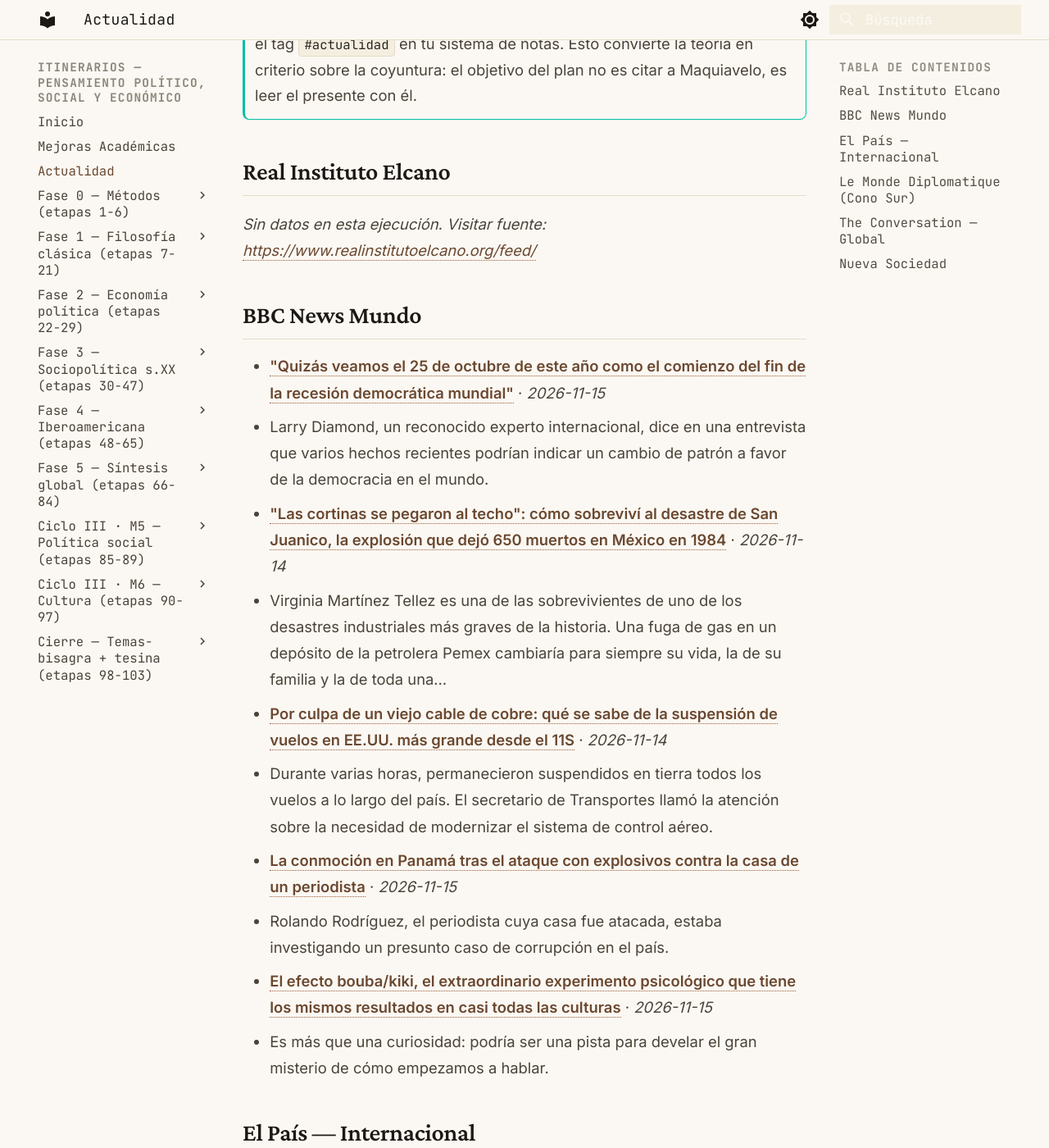
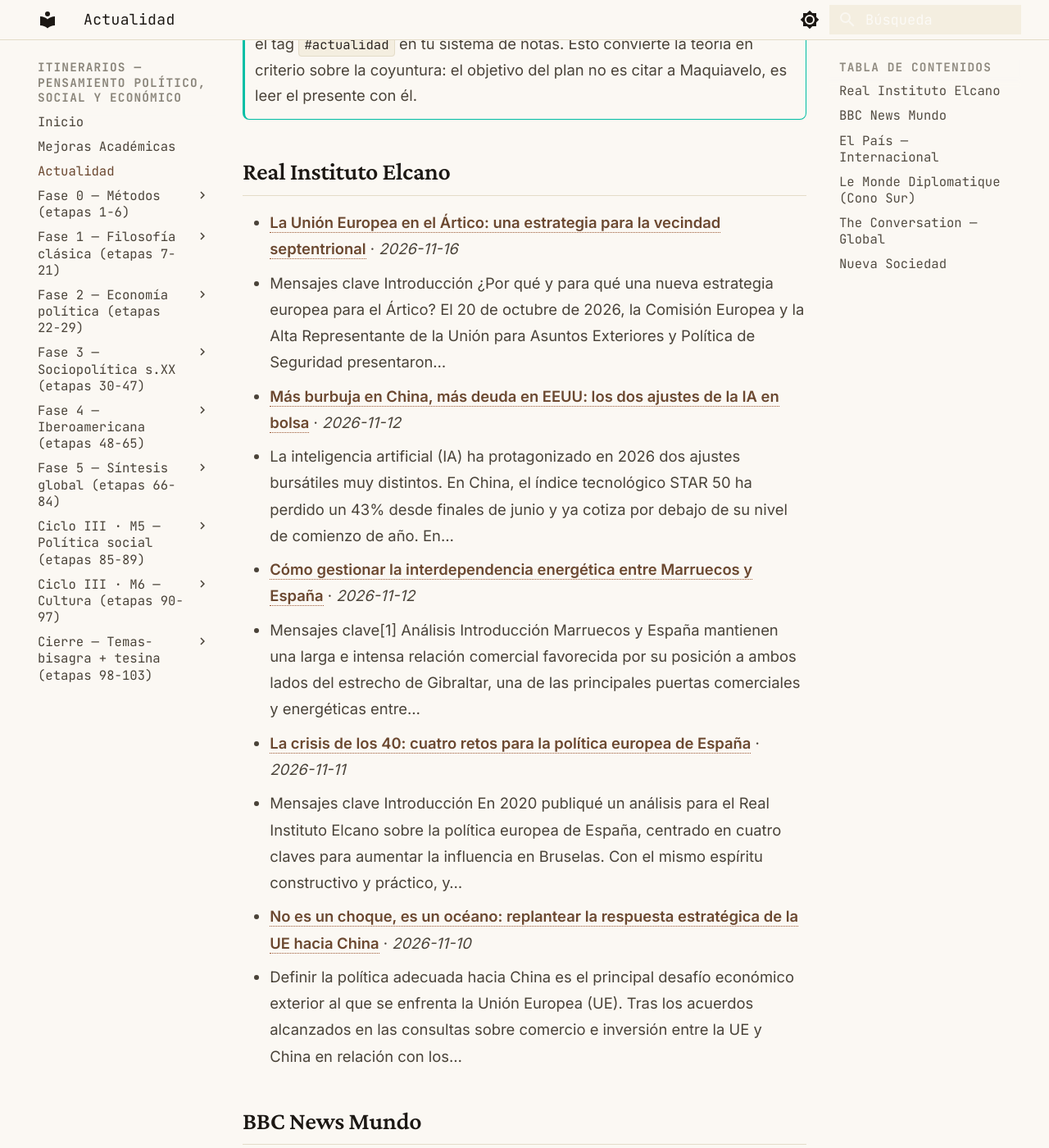
Before and after one commit to MrSpagVi/Curso, an MkDocs documentation site: the page built from docs/actualidad.md, in a window 1280 px wide and 1400 px high, scrolled down 468 px. Shown: the whole window at 82% size. Built offline with MkDocs 1.6.1 and Material for MkDocs 9.7.7, drawn with Linux system fonts in a browser that asks for light colours; some of the changed text lies outside the part shown.

Commit message:
auto: actualidad 2026-11-16

```diff
--- a/docs/actualidad.md
+++ b/docs/actualidad.md
@@ -6,36 +6,45 @@ title: Actualidad
 
 Últimos titulares de fuentes que dictan agenda en ciencia política y geopolítica. Actualizado automáticamente cada día (vía GitHub Actions).
 
-_Última actualización: 2026-11-15 13:12 UTC_
+_Última actualización: 2026-11-16 14:22 UTC_
 
 !!! tip "Ritual mensual — #actualidad"
     El último sábado de cada mes: agarrá **un** titular de los de abajo y escribí **300 palabras** aplicándole **2 autores** del último mes que leíste. ¿Qué diría cada uno? ¿En qué chocan? No resumas la noticia — usala como caso para pensar con las herramientas que venís construyendo. Guardá el texto con el tag `#actualidad` en tu sistema de notas. Esto convierte la teoría en criterio sobre la coyuntura: el objetivo del plan no es citar a Maquiavelo, es leer el presente con él.
 
 ## Real Instituto Elcano
 
-_Sin datos en esta ejecución. Visitar fuente: [https://www.realinstitutoelcano.org/feed/](https://www.realinstitutoelcano.org/feed/)_
+- **[La Unión Europea en el Ártico: una estrategia para la vecindad septentrional](https://www.realinstitutoelcano.org/analisis/la-union-europea-en-el-artico-una-estrategia-para-la-vecindad-septentrional/)** · *2026-11-16*
+  - Mensajes clave Introducción ¿Por qué y para qué una nueva estrategia europea para el Ártico? El 20 de octubre de 2026, la Comisión Europea y la Alta Representante de la Unión para Asuntos Exteriores y Política de Seguridad presentaron…
+- **[Más burbuja en China, más deuda en EEUU: los dos ajustes de la IA en bolsa](https://www.realinstitutoelcano.org/comentarios/mas-burbuja-en-china-mas-deuda-en-eeuu-los-dos-ajustes-de-la-ia-en-bolsa/)** · *2026-11-12*
+  - La inteligencia artificial (IA) ha protagonizado en 2026 dos ajustes bursátiles muy distintos. En China, el índice tecnológico STAR 50 ha perdido un 43% desde finales de junio y ya cotiza por debajo de su nivel de comienzo de año. En…
+- **[Cómo gestionar la interdependencia energética entre Marruecos y España](https://www.realinstitutoelcano.org/analisis/como-gestionar-la-interdependencia-energetica-entre-marruecos-y-espana/)** · *2026-11-12*
+  - Mensajes clave[1] Análisis Introducción Marruecos y España mantienen una larga e intensa relación comercial favorecida por su posición a ambos lados del estrecho de Gibraltar, una de las principales puertas comerciales y energéticas entre…
+- **[La crisis de los 40: cuatro retos para la política europea de España](https://www.realinstitutoelcano.org/analisis/la-crisis-de-los-40-cuatro-retos-para-la-politica-europea-de-espana/)** · *2026-11-11*
+  - Mensajes clave Introducción En 2020 publiqué un análisis para el Real Instituto Elcano sobre la política europea de España, centrado en cuatro claves para aumentar la influencia en Bruselas. Con el mismo espíritu constructivo y práctico, y…
+- **[No es un choque, es un océano: replantear la respuesta estratégica de la UE hacia China](https://www.realinstitutoelcano.org/comentarios/no-es-un-choque-es-un-oceano-replantear-la-respuesta-estrategica-de-la-ue-hacia-china/)** · *2026-11-10*
+  - Definir la política adecuada hacia China es el principal desafío económico exterior al que se enfrenta la Unión Europea (UE). Tras los acuerdos alcanzados en las consultas sobre comercio e inversión entre la UE y China en relación con los…
 
 ## BBC News Mundo
 
-- **["Quizás veamos el 25 de octubre de este año como el comienzo del fin de la recesión democrática mundial"](https://www.bbc.com/mundo/articles/cmy493l9xx1zo?at_medium=RSS&at_campaign=rss)** · *2026-11-15*
-  - Larry Diamond, un reconocido experto internacional, dice en una entrevista que varios hechos recientes podrían indicar un cambio de patrón a favor de la democracia en el mundo.
-- **["Las cortinas se pegaron al techo": cómo sobreviví al desastre de San Juanico, la explosión que dejó 650 muertos en México en 1984](https://www.bbc.com/mundo/articles/c93xe77lg73o?at_medium=RSS&at_campaign=rss)** · *2026-11-14*
-  - Virginia Martínez Tellez es una de las sobrevivientes de uno de los desastres industriales más graves de la historia. Una fuga de gas en un depósito de la petrolera Pemex cambiaría para siempre su vida, la de su familia y la de toda una…
-- **[Por culpa de un viejo cable de cobre: qué se sabe de la suspensión de vuelos en EE.UU. más grande desde el 11S](https://www.bbc.com/mundo/articles/c5n4e274kdlro?at_medium=RSS&at_campaign=rss)** · *2026-11-14*
-  - Durante varias horas, permanecieron suspendidos en tierra todos los vuelos a lo largo del país. El secretario de Transportes llamó la atención sobre la necesidad de modernizar el sistema de control aéreo.
-- **[La conmoción en Panamá tras el ataque con explosivos contra la casa de un periodista](https://www.bbc.com/mundo/articles/cj62pl46r351o?at_medium=RSS&at_campaign=rss)** · *2026-11-15*
-  - Rolando Rodríguez, el periodista cuya casa fue atacada, estaba investigando un presunto caso de corrupción en el país.
-- **[El efecto bouba/kiki, el extraordinario experimento psicológico que tiene los mismos resultados en casi todas las culturas](https://www.bbc.com/mundo/articles/c35yn4xdxz5eo?at_medium=RSS&at_campaign=rss)** · *2026-11-15*
-  - Es más que una curiosidad: podría ser una pista para develar el gran misterio de cómo empezamos a hablar.
+- **["Les molesta compartir el aire que respiran conmigo": cómo el auge de la ultraderecha en Alemania está afectando a los migrantes latinoamericanos](https://www.bbc.com/mundo/articles/c95yn80g6l72o?at_medium=RSS&at_campaign=rss)** · *2026-11-16*
+  - Varios migrantes latinoamericanos en Alemania le contaron a BBC Mundo cómo la discriminación y el temor al avance de la ultraderecha en el país están afectando sus vidas.
+- **[3 poco conocidas disputas limítrofes dentro de países de América Latina (y por qué algunas se han recrudecido)](https://www.bbc.com/mundo/articles/cx7vpv49en34o?at_medium=RSS&at_campaign=rss)** · *2026-11-16*
+  - En Argentina, México y Bolivia se dan algunas de las disputas entre regiones donde todavía no están resueltos los límites internos.
+- **[Muere a los 80 años Miguel Ángel Félix Gallardo, el "Jefe de Jefes" que revolucionó el narcotráfico en México al aliarse con carteles de Colombia](https://www.bbc.com/mundo/articles/c65y172egk2qo?at_medium=RSS&at_campaign=rss)** · *2026-11-16*
+  - El domingo falleció quien fuera el líder del todopoderoso Cartel de Guadalajara en la década de 1980 y quien cambió el negocio del narcotráfico al aliarse con el Cartel de Medellín
+- **[Tengo una deformidad física congénita que escondí de mis padres y compañeros de escuela por el dolor emocional que me causaba](https://www.bbc.com/mundo/articles/cr15e9qjnxdgo?at_medium=RSS&at_campaign=rss)** · *2026-11-16*
+  - Charlie Clarke, de 23 años, afirma que los efectos físicos y emocionales del pectus excavatum han sido "inimaginables".
+- **[Por qué mucha de la fibra que necesita tu cuerpo termina en el bote de basura (y cómo aprovecharla mejor en tus comidas)](https://www.bbc.com/mundo/articles/cm3wg64y183wo?at_medium=RSS&at_campaign=rss)** · *2026-11-16*
+  - Según investigadores de la alimentación, masticar las cáscaras, las semillas y los tallos de las verduras podría proporcionarnos una gran cantidad de fibra que es vital para nuestro organismo.
 
 ## El País — Internacional
 
-- **[Mélenchon se consolida en una Francia agitada](https://elpais.com/internacional/2026-11-15/melenchon-se-consolida-en-una-francia-agitada.html)** · *2026-11-15*
-  - El líder de La Francia Insumisa sigue creciendo en las encuestas a lomos de la ilusión que genera entre los jóvenes y los habitantes de las periferias. Hoy parece descontado que le disputará la segunda vuelta a Marine Le Pen. EL PAÍS le…
-- **[El bloqueo aéreo destapa la pesadilla de volar desde los aeropuertos de Estados Unidos](https://elpais.com/us/2026-11-15/el-bloqueo-aereo-destapa-el-infierno-de-volar-desde-los-aeropuertos-de-estados-unidos.html)** · *2026-11-15*
-  - Cancelaciones, atrasos frecuentes, accidentes e interminables colas de seguridad evidencian un sistema colapsado
-- **[Israel asfixia la esperanza en Gaza tras más de un año de bloqueo a la reconstrucción](https://elpais.com/internacional/2026-11-15/israel-asfixia-la-esperanza-en-gaza-tras-mas-de-un-ano-bloqueando-la-reconstruccion.html)** · *2026-11-15*
-  - Los palestinos de la Franja narran sus lamentables condiciones, como las recientes inundaciones de miles de sus tiendas de campaña, frente a las promesas de un alto el fuego desvirtuado por Netanyahu
+- **[Xi Jinping acoge la cumbre de Asia-Pacífico en la cima de su poder en China y con creciente peso global](https://elpais.com/internacional/2026-11-16/xi-jinping-acoge-la-cumbre-de-asia-pacifico-en-la-cima-de-su-poder-en-china-y-con-creciente-peso-global.html)** · *2026-11-16*
+  - El presidente chino se perfila para un cuarto mandato y llega a la cumbre de la APEC en Shenzhen con una mayor red de apoyos en Asia, África y América Latina
+- **[La reunión con Putin y Xi, el plato fuerte del viaje de Trump a Asia](https://elpais.com/internacional/2026-11-16/la-reunion-con-putin-y-xi-el-plato-fuerte-del-viaje-de-trump-a-asia.html)** · *2026-11-16*
+  - La sombra del escándalo Nvidia se alarga sobre las negociaciones comerciales y tecnológicas entre EE UU y China esta semana en la cumbre económica en Shenzhen
+- **[El tabú de criticar a Israel marca la política alemana mientras crece el apoyo de la sociedad a Palestina](https://elpais.com/internacional/2026-11-16/el-tabu-de-criticar-a-israel-marca-la-politica-alemana-mientras-crece-el-apoyo-de-la-sociedad-a-palestina.html)** · *2026-11-16*
+  - Casi la mitad de la ciudadanía de Alemania opina que en Gaza se ha producido un genocidio mientras las instituciones y los grandes partidos penalizan este discurso
 - **[Putin y Trump buscan un cambio de régimen en Europa](https://elpais.com/internacional/2026-11-15/putin-y-trump-buscan-un-cambio-de-regimen-en-europa.html)** · *2026-11-15*
   - Ambos dirigentes se proponen que las negociaciones de paz sobre Ucrania empiecen por una renovación de la arquitectura de seguridad europea al gusto de Moscú
 - **[Gaza: cuando el sonido de la lluvia da tanto miedo como el de las bombas](https://elpais.com/internacional/2026-11-10/gaza-cuando-el-sonido-de-la-lluvia-da-tanto-miedo-como-el-de-las-bombas.html)** · *2026-11-10*
@@ -47,16 +56,16 @@ _Sin datos en esta ejecución. Visitar fuente: [https://www.eldiplo.org/feed/](h
 
 ## The Conversation — Global
 
-- **[Married at First Sight UK cancelled: why meeting TV rules isn’t enough to protect reality show participants](https://theconversation.com/married-at-first-sight-uk-cancelled-why-meeting-tv-rules-isnt-enough-to-protect-reality-show-participants-296550)** · *2026-11-15*
-  - Change happens when people are finally heard and believed. Yet this places enormous pressure on already traumatised people to articulate their experiences.
-- **[Mass protests that led to regime change had their heyday between 1980 and 2011: what happened?](https://theconversation.com/mass-protests-that-led-to-regime-change-had-their-heyday-between-1980-and-2011-what-happened-296166)** · *2026-11-15*
-  - The effects of mass mobilisation have changed dramatically over time.
-- **[Super El Niño could leave South Africa short of grazing. Timing of livestock fodder crops is crucial](https://theconversation.com/super-el-nino-could-leave-south-africa-short-of-grazing-timing-of-livestock-fodder-crops-is-crucial-294630)** · *2026-11-15*
-  - Timing matters: planting fodder radish in the right months can help South African farmers grow more nutritious livestock feed even without irrigation.
-- **[School principals can lead in updating teacher skills, but South African study reveals gaps](https://theconversation.com/school-principals-can-lead-in-updating-teacher-skills-but-south-african-study-reveals-gaps-295081)** · *2026-11-15*
-  - School principals don’t always offer much support for ongoing teacher development even though it’s compulsory.
-- **[How did ‘wire replacements’ ground planes across the entire US?](https://theconversation.com/how-did-wire-replacements-ground-planes-across-the-entire-us-296658)** · *2026-11-15*
-  - A single issue during maintenance grounded thousands of flights across the country.
+- **[New England’s first Bible, published in an Indigenous language, had one aim: Converting Native Americans](https://theconversation.com/new-englands-first-bible-published-in-an-indigenous-language-had-one-aim-converting-native-americans-295848)** · *2026-11-16*
+  - Some Puritans hoped they could convert Native Americans peacefully. As history shows, the reality was rarely so simple.
+- **[US loses measles elimination status – an epidemiologist explains what it will take to regain it](https://theconversation.com/us-loses-measles-elimination-status-an-epidemiologist-explains-what-it-will-take-to-regain-it-296664)** · *2026-11-16*
+  - Americans forgot how serious measles can be – and misinformation on the dangers of vaccines proliferated.
+- **[Lucía Caminos is the first Latina ‘Grand Theft Auto’ lead – these video game characters paved the way](https://theconversation.com/lucia-caminos-is-the-first-latina-grand-theft-auto-lead-these-video-game-characters-paved-the-way-290289)** · *2026-11-16*
+  - Video games have often relegated Latina characters to supporting roles or sexualized stereotypes. But a growing number are getting the chance to tell their own stories.
+- **[Rumi is one of America’s most popular poets – but translations often strip his poetry of its Islamic roots](https://theconversation.com/rumi-is-one-of-americas-most-popular-poets-but-translations-often-strip-his-poetry-of-its-islamic-roots-289346)** · *2026-11-16*
+  - America’s best-selling poet was a Muslim jurist whose masterpiece has been called ‘the Quran in Persian.’ A scholar of Sufism explains what popular translations often leave out.
+- **[Annual water-quality reports don’t tell the full story of what you’re drinking](https://theconversation.com/annual-water-quality-reports-dont-tell-the-full-story-of-what-youre-drinking-294766)** · *2026-11-16*
+  - Required reporting on what’s in tap water provides important safety information, but it is not a complete inventory of every substance scientists can detect or are working to understand.
 
 ## Nueva Sociedad
 
```
